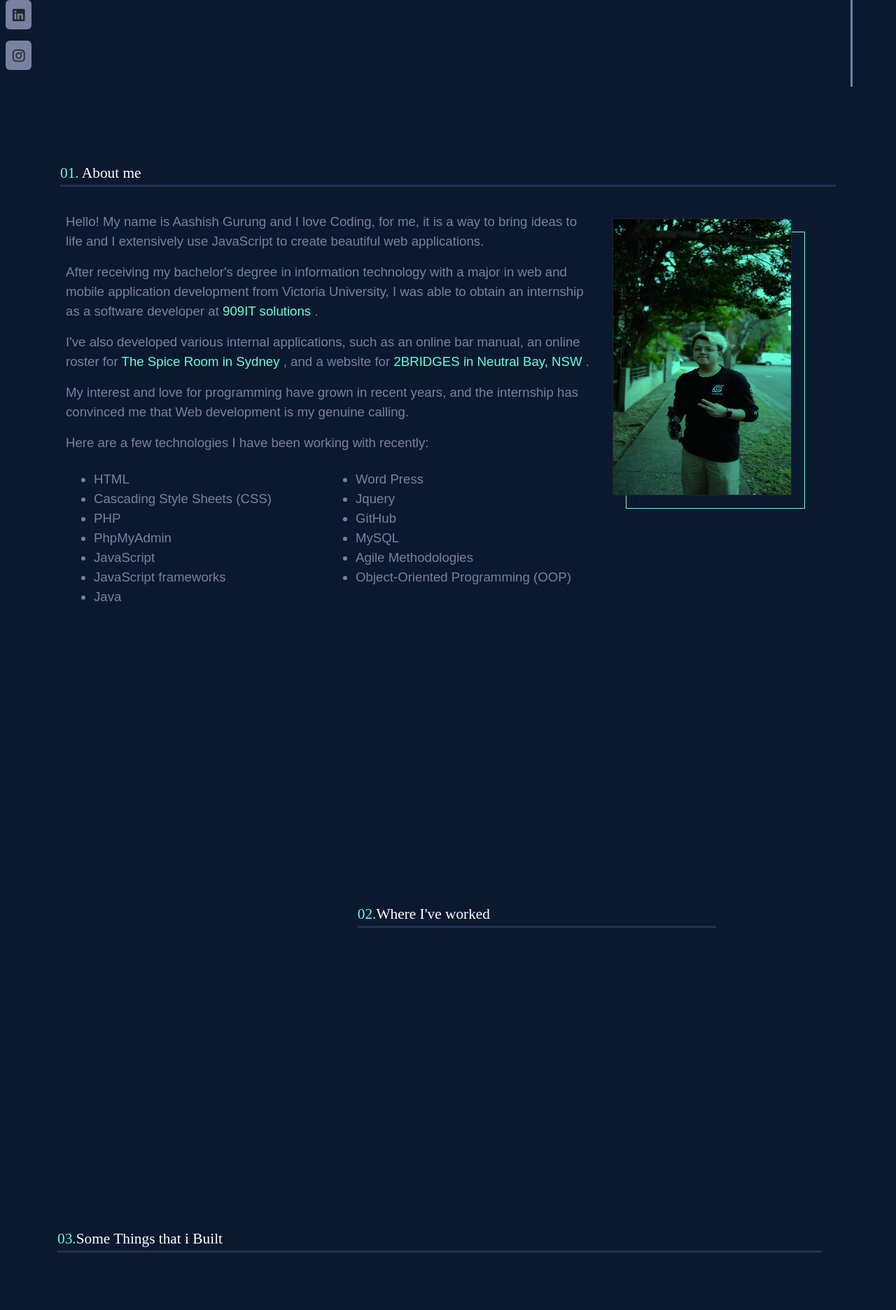
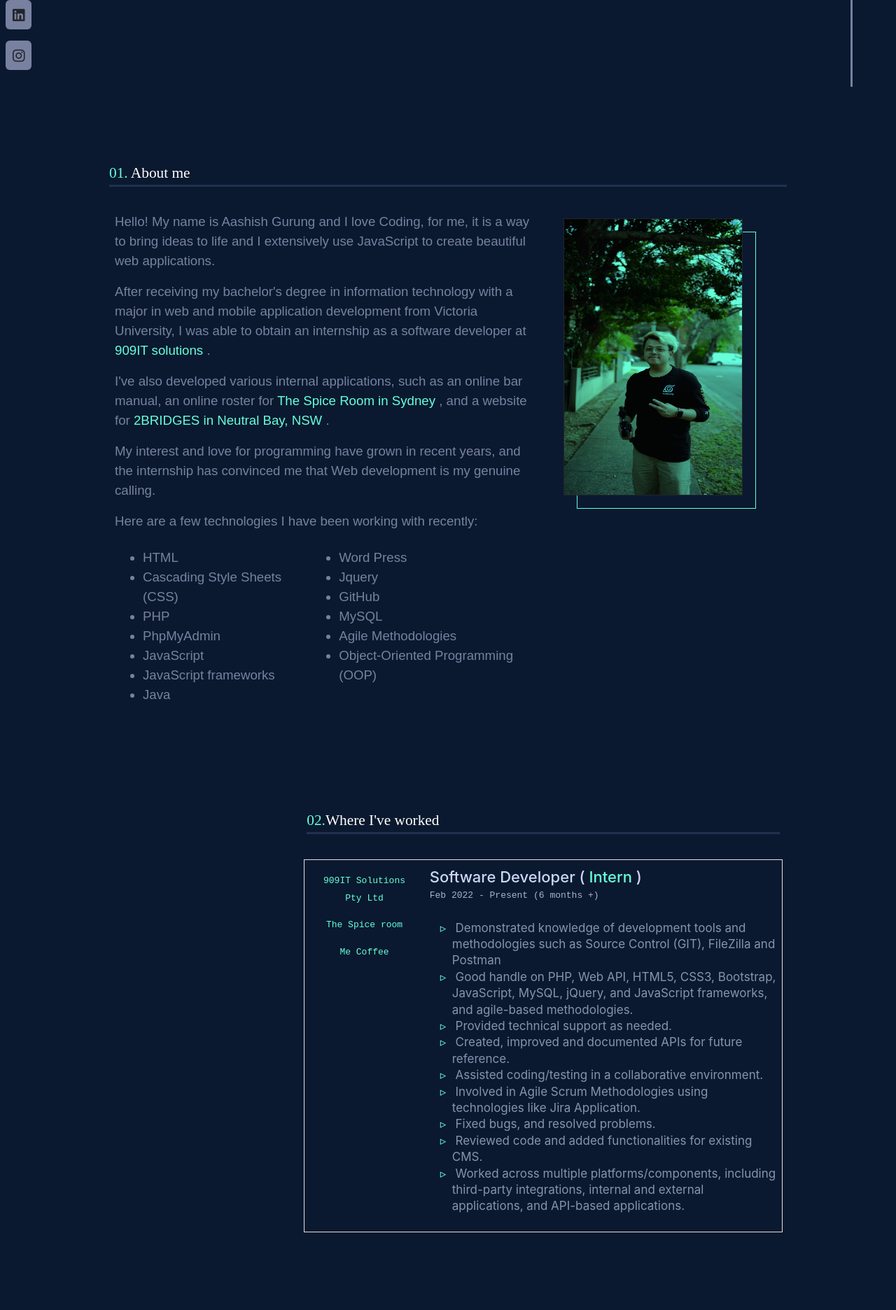
Before and after one commit to atsam10/portfilio, a PHP site: page / in a window 1280 px wide. Shown: the part 660-2532 px from the top of the page at 70% size. Run offline with PHP 8.4, Linux system fonts and the light colour scheme; some libraries are stand-ins or nearby versions.

Commit message:
work page updating

```diff
--- a/contents/aboutme.php
+++ b/contents/aboutme.php
@@ -1,4 +1,4 @@
-<div class="container aboutme p-3">
+<div class="container width_managed p-3">
 <a  id="about"></a>
 
     <div class=" title color-white typewitter"><span class="color-lightgreen">01.</span> About me </div>
--- a/contents/home.php
+++ b/contents/home.php
@@ -1,4 +1,4 @@
-<div class="container aboutme p-3">
+<div class="container width_managed aboutme p-3">
 
 <div class="color-lightgreen typewitter">Hi, my name is </div> <br>
 <div class=" pb-2" > <span id="myname">Aashish Gurung</span> <br>
--- a/contents/projects.php
+++ b/contents/projects.php
@@ -1,4 +1,4 @@
-<div class="container projects p-4">
+<div class="container width_managed projects p-4">
 <a  id="work"></a>
 
 
--- a/contents/thankyou.php
+++ b/contents/thankyou.php
@@ -1,4 +1,4 @@
-<div class="container thank_you p-4">
+<div class="container width_managed thank_you p-4">
 <a  id="contactme"></a>
 
     <div class=" title color-white typewitter"><span class="color-lightgreen">04.</span>What's next</div>
--- a/contents/work.php
+++ b/contents/work.php
@@ -1,4 +1,5 @@
-<div class="container  m-5 px-4">
+<div class="width_managed">
+    <div class="container  m-5 ">
         <div class="container  p-4">
             <a id="exper"></a>
 
@@ -12,6 +13,80 @@
                     <div class="p-2 w-100">
 
                         <div class="pt-1 " id="work_description">
+
+
+                            <div class=" row border boprder-light mb-3">
+
+
+                                <div class="Work_title col-3 p-2 ">
+                                    <div class="row">
+                                        <button class="btn px-3">
+                                            <sapn class="work_place">909IT Solutions Pty Ltd </sapn>
+                                        </button>
+                                    </div>
+                                    <div class="row">
+                                        <button class="btn px-3">
+                                            <sapn class="work_place">The Spice room </sapn>
+                                        </button>
+                                    </div>
+                                    <div class="row">
+                                        <button class="btn px-3">
+                                            <sapn class="work_place">Me Coffee </sapn>
+                                        </button>
+                                    </div>
+                                </div>
+
+
+                                <div class="p-2 col px-2">
+
+                                    <div class="work_role">
+                                        Software Developer ( <span class="color-lightgreen"> Intern </span> )
+                                    </div>
+                                    <div class="work_period">Feb 2022 - Present (6 months +)</div>
+                                    <div class="work_des">
+                                        <ul class="des_list">
+                                            <li class="des_des">
+                                                Demonstrated knowledge of development tools and methodologies such as Source
+                                                Control (GIT), FileZilla and Postman
+                                            </li>
+
+                                            <li class="des_des">
+                                                Good handle on PHP, Web API, HTML5, CSS3, Bootstrap, JavaScript, MySQL, jQuery, and JavaScript frameworks, and agile-based methodologies.
+                                            </li>
+
+                                            <li class="des_des">
+                                                Provided technical support as needed.
+                                            </li>
+
+                                            <li class="des_des">
+                                                Created, improved and documented APIs for future reference.
+                                            </li>
+
+                                            <li class="des_des">
+                                                Assisted coding/testing in a collaborative environment.
+                                            </li>
+
+                                            <li class="des_des">
+                                                Involved in Agile Scrum Methodologies using technologies like Jira Application.
+                                            </li>
+
+                                            <li class="des_des">
+                                                Fixed bugs, and resolved problems.
+                                            </li>
+
+                                            <li class="des_des">
+                                                Reviewed code and added functionalities for existing CMS.
+                                            </li>
+
+                                            <li class="des_des">
+                                                Worked across multiple platforms/components, including third-party integrations, internal and external applications, and API-based applications.
+                                            </li>
+                                        </ul>
+                                    </div>
+
+                                </div>
+
+                            </div>
 
 
 
@@ -38,3 +113,4 @@
         </div>
 
     </div>
+</div>
--- a/css/style.css
+++ b/css/style.css
@@ -87,6 +87,10 @@
 /* --------------------- */
 
 /* for home page */
+.width_managed{
+  max-width: 1000px;
+  max-height: 882px;
+}
 #myname {
   color: #ccd5f5;
   font-size: 38pt;
@@ -103,6 +107,7 @@
   font-size: 14pt;
   font-family: Arial;
 }
+
 /* FOR ABOUT ME PAGE */
 .title {
   font-size: 16pt;
@@ -163,3 +168,47 @@
   margin-right: 214.5px;
 
 }
+
+.work_place{
+  font-size:  13px ;
+  font-family: "SF Mono", "Fira Code", "Fira Mono", "Roboto Mono", monospace;
+  color: #67feda;
+
+}
+
+.work_role{
+  color: #ccd6f6 ;
+  font-family: "Calibre", "Inter", "San Francisco", "SF Pro Text", -apple-system, system-ui, sans-serif;
+  font-size: 22px;
+  font-weight: 500;
+}
+
+.work_period{
+  color:#a8b2d1;
+  font-family: "SF Mono", "Fira Code", "Fira Mono", "Roboto Mono", monospace;
+  font-size: 13px;
+  margin-bottom: 25px ;
+}
+
+.work_des{
+  color: #8892b0;
+  font-family: "Calibre", "Inter", "San Francisco", "SF Pro Text", "-apple-system" , system-ui, sans-serif;
+  font-size: 18px;
+  line-height: 23.4px;
+
+}
+
+.des_list{
+
+list-style-type: none;
+font-size: 17px;
+
+}
+.des_des::before{
+
+content:  "▹";
+color: #67feda;
+display: inline-block;
+width: 1em;
+margin-left: -1em;
+}
--- a/js/script.js
+++ b/js/script.js
@@ -15,7 +15,7 @@ function Get_info(work_place){
   var   wp = document.getElementById("work_place");
   var   wr = document.getElementById("work_role");
   var   wpe = document.getElementById("work_period");
-  var   wd = document.getElementById("work_description");
+  var   wd = document.getElementById("work_des");
 
   if(work_place = "909IT"){
       wr.innerHTML = "Software Developer (Intern)";
```
Lines whose indentation alone changed are shown as unchanged.
